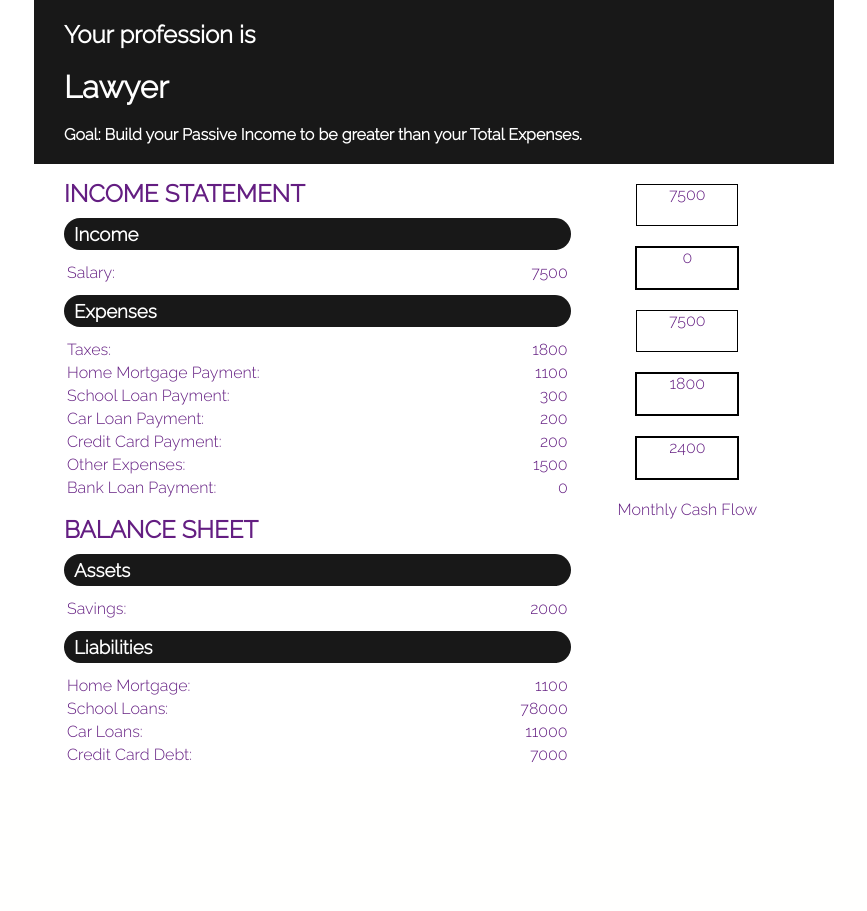
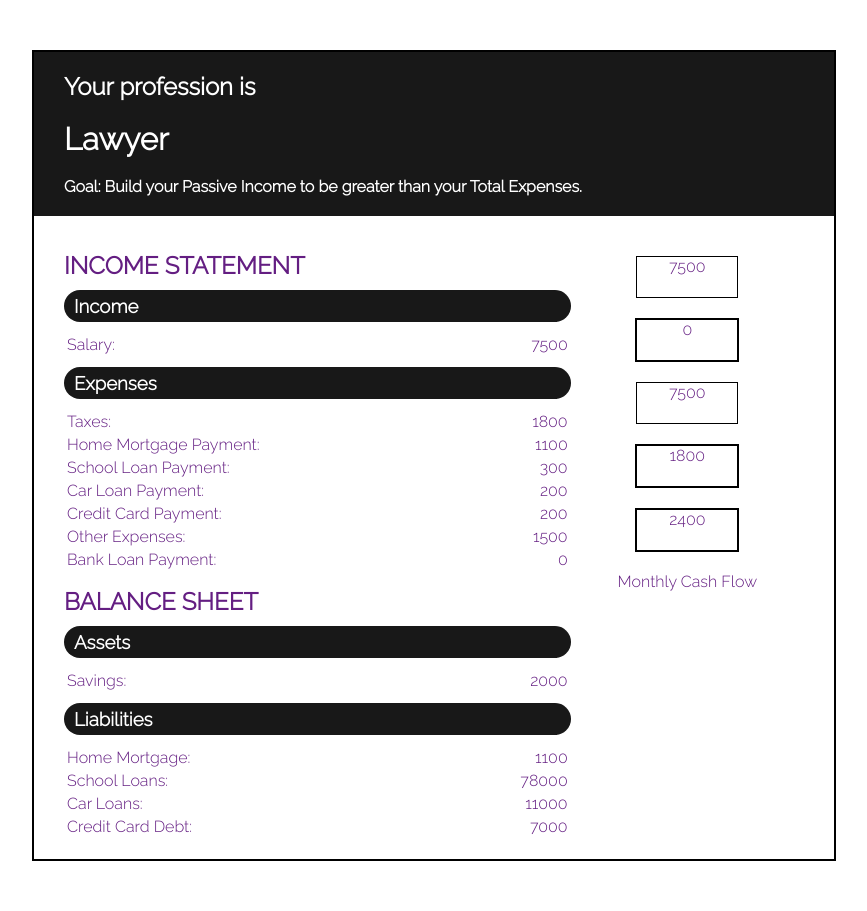
Before and after one commit to ZinoM21/cashflow, a Flask app: page /playing/lawyer in a window 1280 px wide. Shown: the part 100-1011 px from the top of the page, without its empty margins (206-1073 px from the left). Before the commit the page ends 862 px from the top, so only its background shows below. Run offline with Flask 2, Linux system fonts and the light colour scheme.

Commit message:
Updated layout to 4 grid rows

```diff
--- a/app/static/css/playing_job.css
+++ b/app/static/css/playing_job.css
@@ -1,11 +1,15 @@
 div.content{
-    margin: 0 auto;
+    margin: 50px auto;
+    border: 2px solid black;
     max-width: 800px;
     display: grid;
     grid-template-columns: 30px 2fr 80px 20px 1fr 30px;
+    grid-template-rows: auto 20px auto 20px;
     grid-template-areas:
         "head head head head head head"
+        ". . . . . ."
         ". body body calc calc ."
+        ". . . . . .";
 
 }
 
@@ -29,6 +33,7 @@ span#profession{
 .content_body {
     grid-area: body;
     width: 100%;
+
 }
 
 h2 {
```
